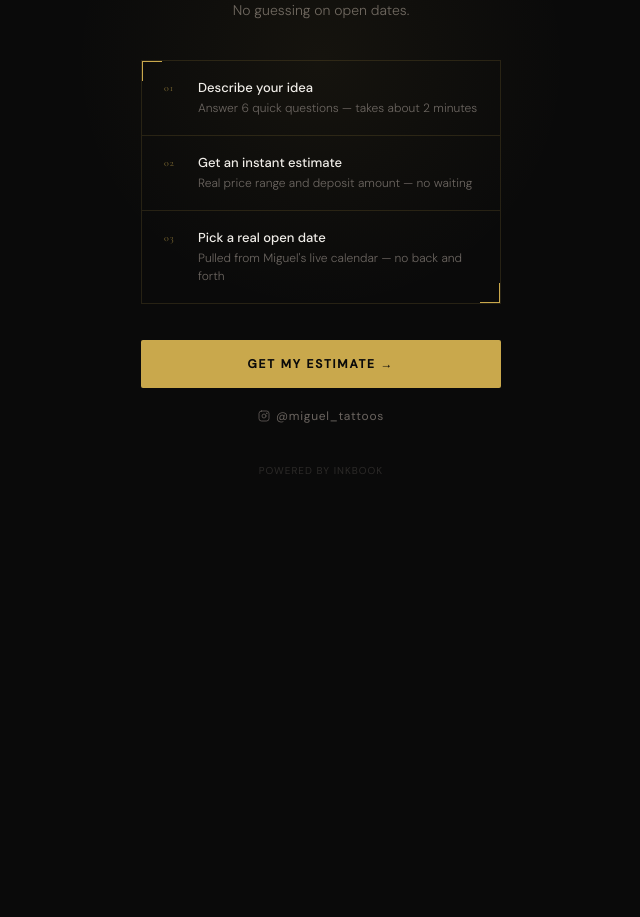
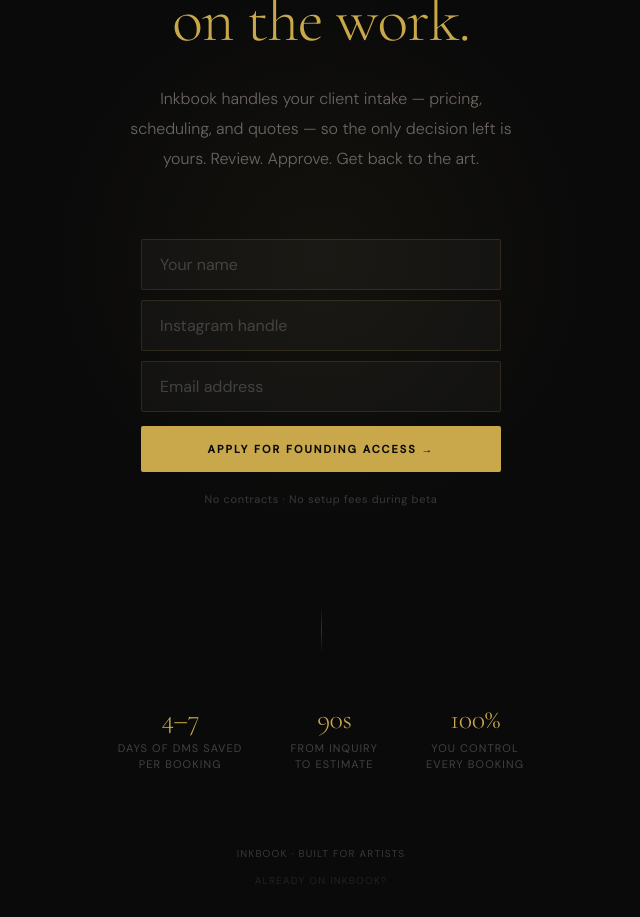
Before and after one commit to tairrque12/Cloud-Agents, a React (Vite) app in the folder frontend/: page / in a window 1280 px wide. Shown: the part 400-1317 px from the top of the page, without its empty margins (319-959 px from the left). Before the commit the page ends 925 px from the top, so only its background shows below. Built offline with nearby package versions, Linux system fonts and the light colour scheme.

Commit message:
Artist landing page with beta signup

```diff
--- a/frontend/src/components/LandingPage.tsx
+++ b/frontend/src/components/LandingPage.tsx
@@ -1,200 +1,432 @@
 // src/components/LandingPage.tsx
-// Inkbook — Landing Page
-// Angle: "Booking with Miguel is easy"
-// Sells simplicity — no DMs, no waiting, instant estimate, real dates
+// Inkbook — Platform marketing page (founding artist waitlist)
+
+import { useState, type CSSProperties, type FocusEvent } from 'react'
+
+const API_BASE = 'https://inkbook-4tlr.onrender.com'
 
 interface Props {
   onStart: () => void
 }
 
+const STATS = [
+  { value: '4–7', lines: ['Days of DMs saved', 'per booking'] },
+  { value: '90s', lines: ['From inquiry', 'to estimate'] },
+  { value: '100%', lines: ['You control', 'every booking'] },
+]
+
 export default function LandingPage({ onStart }: Props) {
+  const [name, setName] = useState('')
+  const [instagram, setInstagram] = useState('')
+  const [email, setEmail] = useState('')
+  const [submitted, setSubmitted] = useState(false)
+  const [submitting, setSubmitting] = useState(false)
+  const [submitError, setSubmitError] = useState('')
+  const [errors, setErrors] = useState({ name: false, instagram: false, email: false })
+
+  const inputBorder = (field: keyof typeof errors) =>
+    errors[field]
+      ? '1px solid rgba(220,80,80,0.6)'
+      : '1px solid rgba(201,168,76,0.15)'
+
+  const inputStyle = (field: keyof typeof errors): CSSProperties => ({
+    background: 'rgba(255,255,255,0.03)',
+    border: inputBorder(field),
+    color: 'var(--text)',
+    padding: '14px 18px',
+    fontSize: '16px',
+    borderRadius: '2px',
+    outline: 'none',
+    width: '100%',
+    boxSizing: 'border-box',
+  })
+
+  const focusHandlers = {
+    onFocus: (e: FocusEvent<HTMLInputElement>) => {
+      if (!e.currentTarget.style.border.includes('220,80,80')) {
+        e.currentTarget.style.borderColor = 'rgba(201,168,76,0.45)'
+      }
+    },
+    onBlur: (e: FocusEvent<HTMLInputElement>) => {
+      const field = e.currentTarget.dataset.field as keyof typeof errors
+      e.currentTarget.style.borderColor = errors[field]
+        ? 'rgba(220,80,80,0.6)'
+        : 'rgba(201,168,76,0.15)'
+    },
+  }
+
+  const handleSubmit = async () => {
+    const nextErrors = {
+      name: !name.trim(),
+      instagram: !instagram.trim(),
+      email: !email.trim(),
+    }
+    setErrors(nextErrors)
+    setSubmitError('')
+    if (nextErrors.name || nextErrors.instagram || nextErrors.email) return
+
+    setSubmitting(true)
+    try {
+      const res = await fetch(`${API_BASE}/api/beta/apply`, {
+        method: 'POST',
+        headers: { 'Content-Type': 'application/json' },
+        body: JSON.stringify({
+          name: name.trim(),
+          instagram: instagram.trim(),
+          email: email.trim(),
+        }),
+      })
+      const data = await res.json().catch(() => ({}))
+      if (!res.ok) {
+        throw new Error(
+          typeof data.detail === 'string'
+            ? data.detail
+            : 'Something went wrong. Please try again.'
+        )
+      }
+      setSubmitted(true)
+    } catch (err) {
+      setSubmitError(
+        err instanceof Error ? err.message : 'Something went wrong. Please try again.'
+      )
+    } finally {
+      setSubmitting(false)
+    }
+  }
+
   return (
-    <div style={{
+    <div
+      className="inkbook-landing"
+      style={{
+        background: 'var(--black)',
         minHeight: '100vh',
+        width: '100%',
         display: 'flex',
         flexDirection: 'column',
         alignItems: 'center',
         justifyContent: 'center',
-      padding: '60px 24px 48px',
-      background: 'var(--black)',
+        padding: '80px 24px 120px',
         position: 'relative',
         overflow: 'hidden',
-    }}>
-      {/* Background glow */}
+        color: 'var(--text)',
+        textAlign: 'center',
+        boxSizing: 'border-box',
+      }}
+    >
       <div style={{
         position: 'absolute',
-        width: '500px',
-        height: '500px',
-        borderRadius: '50%',
-        background: 'radial-gradient(circle, rgba(201,168,76,0.06) 0%, transparent 70%)',
-        pointerEvents: 'none',
         top: '50%',
         left: '50%',
         transform: 'translate(-50%, -50%)',
+        width: '600px',
+        height: '600px',
+        borderRadius: '50%',
+        background: 'radial-gradient(circle, rgba(201,168,76,0.05) 0%, transparent 65%)',
+        pointerEvents: 'none',
       }} />
 
-      {/* Ink drop */}
       <div style={{
-        width: '36px',
-        height: '36px',
+        position: 'relative',
+        zIndex: 1,
+        width: '100%',
+        maxWidth: '480px',
+        display: 'flex',
+        flexDirection: 'column',
+        alignItems: 'center',
+      }}>
+        {/* Wordmark */}
+        <div style={{
+          fontSize: '11px',
+          letterSpacing: '0.28em',
+          textTransform: 'uppercase',
+          color: 'var(--gold)',
+          opacity: 0.7,
+          marginBottom: '80px',
+        }}>
+          <span style={{
+            width: '10px',
+            height: '10px',
             borderRadius: '50% 50% 50% 0',
             background: 'var(--gold)',
             transform: 'rotate(-45deg)',
-        marginBottom: '24px',
-        flexShrink: 0,
+            display: 'inline-block',
+            marginRight: '10px',
+            verticalAlign: 'middle',
+            opacity: 0.7,
           }} />
+          Inkbook
+        </div>
 
-      {/* Brand name */}
-      <h1 style={{
+        {/* Headline */}
+        <h1
+          className="inkbook-headline"
+          style={{
             fontFamily: 'var(--font-display)',
-        fontSize: 'clamp(44px, 9vw, 72px)',
             fontWeight: 300,
-        letterSpacing: '0.04em',
-        textAlign: 'center',
             lineHeight: 1.1,
-        marginBottom: '8px',
-      }}>
-        Inkbook
+            fontSize: 'clamp(36px, 6vw, 64px)',
+            letterSpacing: '-0.02em',
+            color: 'var(--text)',
+            maxWidth: '680px',
+            marginBottom: '28px',
+          }}
+        >
+          Every hour spent on DMs<br />
+          is an hour not spent<br />
+          <span style={{ color: 'var(--gold)' }}>on the work.</span>
         </h1>
 
-      {/* Credentials line — establishes trust upfront with skin tone messaging */}
+        {/* Body */}
+        <p style={{
+          fontSize: '16px',
+          color: 'var(--text-muted)',
+          lineHeight: 1.9,
+          fontWeight: 300,
+          maxWidth: '400px',
+          marginBottom: '64px',
+        }}>
+          Inkbook handles your client intake — pricing,
+          scheduling, and quotes — so the only decision
+          left is yours. Review. Approve. Get back to the art.
+        </p>
+
+        {/* Form */}
+        <div style={{ width: '100%', maxWidth: '360px', marginBottom: submitted ? '48px' : '0' }}>
+          {submitted ? (
+            <div style={{ marginBottom: '100px' }}>
               <p style={{
                 color: 'var(--gold)',
                 fontSize: '11px',
+                letterSpacing: '0.2em',
+                textTransform: 'uppercase',
+              }}>
+                Application received
+              </p>
+              <p style={{
+                fontSize: '18px',
+                fontWeight: 300,
+                marginTop: '12px',
+                color: 'var(--text-muted)',
+                lineHeight: 1.7,
+              }}>
+                We'll be in touch as we<br />
+                onboard founding artists.
+              </p>
+            </div>
+          ) : (
+            <>
+              <div style={{
+                display: 'flex',
+                flexDirection: 'column',
+                gap: '10px',
+                marginBottom: '20px',
+              }}>
+                <input
+                  type="text"
+                  className="inkbook-input"
+                  data-field="name"
+                  placeholder="Your name"
+                  value={name}
+                  disabled={submitting}
+                  onChange={e => {
+                    setName(e.target.value)
+                    if (errors.name) setErrors(prev => ({ ...prev, name: false }))
+                  }}
+                  style={inputStyle('name')}
+                  {...focusHandlers}
+                />
+                <input
+                  type="text"
+                  className="inkbook-input"
+                  data-field="instagram"
+                  placeholder="Instagram handle"
+                  value={instagram}
+                  disabled={submitting}
+                  onChange={e => {
+                    setInstagram(e.target.value)
+                    if (errors.instagram) setErrors(prev => ({ ...prev, instagram: false }))
+                  }}
+                  style={inputStyle('instagram')}
+                  {...focusHandlers}
+                />
+                <input
+                  type="email"
+                  className="inkbook-input"
+                  data-field="email"
+                  placeholder="Email address"
+                  value={email}
+                  disabled={submitting}
+                  onChange={e => {
+                    setEmail(e.target.value)
+                    if (errors.email) setErrors(prev => ({ ...prev, email: false }))
+                  }}
+                  style={inputStyle('email')}
+                  {...focusHandlers}
+                />
+                <button
+                  type="button"
+                  onClick={handleSubmit}
+                  disabled={submitting}
+                  style={{
+                    background: 'var(--gold)',
+                    color: 'var(--black)',
+                    fontSize: '11px',
                     letterSpacing: '0.18em',
                     textTransform: 'uppercase',
-        marginBottom: '44px',
-        textAlign: 'center',
-        lineHeight: 1.6,
-        maxWidth: '340px',
-      }}>
-        Black and Grey Realism · All Skin Tones Welcome · Austin, TX
-      </p>
-
-      {/* Hero */}
-      <div style={{ textAlign: 'center', maxWidth: '320px', marginBottom: '36px' }}>
-        <h2 style={{
-          fontSize: 'clamp(20px, 5vw, 26px)',
-          fontWeight: 300,
-          lineHeight: 1.4,
-          marginBottom: '14px',
-        }}>
-          Booking with Miguel<br />just got easy.
-        </h2>
-        <p style={{
-          color: 'var(--text-muted)',
-          fontSize: '14px',
-          fontWeight: 300,
-          lineHeight: 1.8,
-        }}>
-          No DMs. No waiting on an estimate.<br />No guessing on open dates.
-        </p>
+                    fontWeight: 700,
+                    border: 'none',
+                    padding: '16px',
+                    width: '100%',
+                    borderRadius: '2px',
+                    marginTop: '4px',
+                    cursor: submitting ? 'wait' : 'pointer',
+                    opacity: submitting ? 0.7 : 1,
+                    transition: 'opacity 0.15s ease',
+                  }}
+                  onMouseEnter={e => {
+                    if (!submitting) e.currentTarget.style.opacity = '0.88'
+                  }}
+                  onMouseLeave={e => {
+                    if (!submitting) e.currentTarget.style.opacity = '1'
+                  }}
+                >
+                  {submitting ? 'Submitting...' : 'Apply for founding access →'}
+                </button>
               </div>
 
-      {/* How it works */}
+              {submitError && (
+                <p style={{
+                  color: 'rgba(220,80,80,0.85)',
+                  fontSize: '12px',
+                  marginBottom: '16px',
+                  lineHeight: 1.5,
+                }}>
+                  {submitError}
+                </p>
+              )}
+
+              <p style={{
+                fontSize: '11px',
+                color: 'var(--text-muted)',
+                letterSpacing: '0.06em',
+                opacity: 0.5,
+                marginBottom: '100px',
+              }}>
+                No contracts · No setup fees during beta
+              </p>
+            </>
+          )}
+        </div>
+
+        {/* Divider */}
         <div style={{
+          width: '1px',
+          height: '48px',
+          margin: '0 auto 48px',
+          background: 'linear-gradient(to bottom, transparent, rgba(201,168,76,0.25), transparent)',
+        }} />
+
+        {/* Stats */}
+        <div
+          className="inkbook-stats"
+          style={{
+            display: 'flex',
+            flexWrap: 'wrap',
+            justifyContent: 'center',
+            gap: '48px',
+            marginBottom: '24px',
             width: '100%',
-        maxWidth: '360px',
-        border: '1px solid var(--border)',
-        position: 'relative',
-        marginBottom: '36px',
+          }}
+        >
+          {STATS.map(stat => (
+            <div key={stat.value} className="inkbook-stat">
+              <p style={{
+                fontSize: '28px',
+                fontWeight: 300,
+                color: 'var(--gold)',
+                letterSpacing: '-0.02em',
+                marginBottom: '4px',
+                fontFamily: 'var(--font-display)',
               }}>
-        <div style={{ position: 'absolute', top: 0, left: 0, width: '20px', height: '20px', borderTop: '1px solid var(--gold)', borderLeft: '1px solid var(--gold)' }} />
-        <div style={{ position: 'absolute', bottom: 0, right: 0, width: '20px', height: '20px', borderBottom: '1px solid var(--gold)', borderRight: '1px solid var(--gold)' }} />
-
-        {[
-          { step: '01', title: 'Describe your idea', sub: 'Answer 6 quick questions — takes about 2 minutes' },
-          { step: '02', title: 'Get an instant estimate', sub: 'Real price range and deposit amount — no waiting' },
-          { step: '03', title: 'Pick a real open date', sub: "Pulled from Miguel's live calendar — no back and forth" },
-        ].map((item, i) => (
-          <div key={i} style={{
-            display: 'flex',
-            alignItems: 'flex-start',
-            gap: '16px',
-            padding: '18px 22px',
-            borderBottom: i < 2 ? '1px solid var(--border)' : 'none',
-          }}>
-            <span style={{
-              fontFamily: 'var(--font-display)',
-              fontSize: '10px',
-              color: 'var(--gold)',
+                {stat.value}
+              </p>
+              {stat.lines.map(line => (
+                <p
+                  key={line}
+                  style={{
+                    fontSize: '11px',
+                    color: 'var(--text-muted)',
                     letterSpacing: '0.1em',
+                    textTransform: 'uppercase',
+                    lineHeight: 1.5,
                     opacity: 0.6,
-              marginTop: '3px',
-              flexShrink: 0,
-              width: '18px',
-            }}>
-              {item.step}
-            </span>
-            <div>
-              <p style={{ fontSize: '13px', fontWeight: 500, marginBottom: '3px' }}>{item.title}</p>
-              <p style={{ fontSize: '12px', color: 'var(--text-muted)', fontWeight: 300, lineHeight: 1.5 }}>{item.sub}</p>
-            </div>
+                  }}
+                >
+                  {line}
+                </p>
+              ))}
             </div>
           ))}
         </div>
+      </div>
 
-      {/* CTA button */}
-      <button
+      {/* Footer */}
+      <footer style={{
+        position: 'absolute',
+        bottom: '28px',
+        left: 0,
+        right: 0,
+        zIndex: 1,
+      }}>
+        <p style={{
+          fontSize: '10px',
+          color: 'var(--text-muted)',
+          letterSpacing: '0.12em',
+          textTransform: 'uppercase',
+          opacity: 0.5,
+          marginBottom: '8px',
+        }}>
+          Inkbook · Built for artists
+        </p>
+        <span
           onClick={onStart}
+          role="button"
+          tabIndex={0}
+          onKeyDown={e => e.key === 'Enter' && onStart()}
           style={{
-          width: '100%',
-          maxWidth: '360px',
-          padding: '16px',
-          background: 'var(--gold)',
-          color: 'var(--black)',
-          fontSize: '12px',
-          letterSpacing: '0.15em',
+            fontSize: '10px',
+            color: 'var(--text-muted)',
+            letterSpacing: '0.12em',
             textTransform: 'uppercase',
-          fontWeight: 700,
-          border: 'none',
-          borderRadius: '2px',
+            opacity: 0.25,
             cursor: 'pointer',
-          marginBottom: '20px',
-          transition: 'opacity 0.15s ease',
           }}
-        onMouseEnter={e => (e.currentTarget.style.opacity = '0.88')}
-        onMouseLeave={e => (e.currentTarget.style.opacity = '1')}
+          onMouseEnter={e => (e.currentTarget.style.opacity = '0.5')}
+          onMouseLeave={e => (e.currentTarget.style.opacity = '0.25')}
         >
-        Get My Estimate →
-      </button>
+          Already on Inkbook?
+        </span>
+      </footer>
 
-      {/* Instagram */}
-      <a
-        href="https://www.instagram.com/miguel_tattoos"
-        target="_blank"
-        rel="noopener noreferrer"
-        style={{
-          color: 'var(--text-muted)',
-          fontSize: '12px',
-          letterSpacing: '0.06em',
-          textDecoration: 'none',
-          display: 'flex',
-          alignItems: 'center',
-          gap: '6px',
-          transition: 'color 0.15s ease',
-        }}
-        onMouseEnter={e => (e.currentTarget.style.color = 'var(--gold)')}
-        onMouseLeave={e => (e.currentTarget.style.color = 'var(--text-muted)')}
-      >
-        <svg width="12" height="12" viewBox="0 0 24 24" fill="none" stroke="currentColor" strokeWidth="1.5" strokeLinecap="round" strokeLinejoin="round">
-          <rect x="2" y="2" width="20" height="20" rx="5" ry="5"/>
-          <circle cx="12" cy="12" r="4"/>
-          <circle cx="17.5" cy="6.5" r="0.5" fill="currentColor"/>
-        </svg>
-        @miguel_tattoos
-      </a>
-
-      <p style={{
-        color: 'var(--text-muted)',
-        fontSize: '10px',
-        letterSpacing: '0.1em',
-        textTransform: 'uppercase',
-        opacity: 0.35,
-        marginTop: '40px',
-      }}>
-        Powered by Inkbook
-      </p>
+      <style>{`
+        .inkbook-input::placeholder {
+          color: rgba(232,229,223,0.22);
+        }
+        @media (max-width: 480px) {
+          .inkbook-landing {
+            padding: 60px 20px 100px !important;
+          }
+          .inkbook-headline {
+            font-size: clamp(32px, 8vw, 48px) !important;
+          }
+          .inkbook-stats {
+            gap: 32px !important;
+          }
+          .inkbook-stat {
+            flex: 1 1 80px !important;
+          }
+        }
+      `}</style>
     </div>
   )
 }
```
Lines whose indentation alone changed are shown as unchanged.
